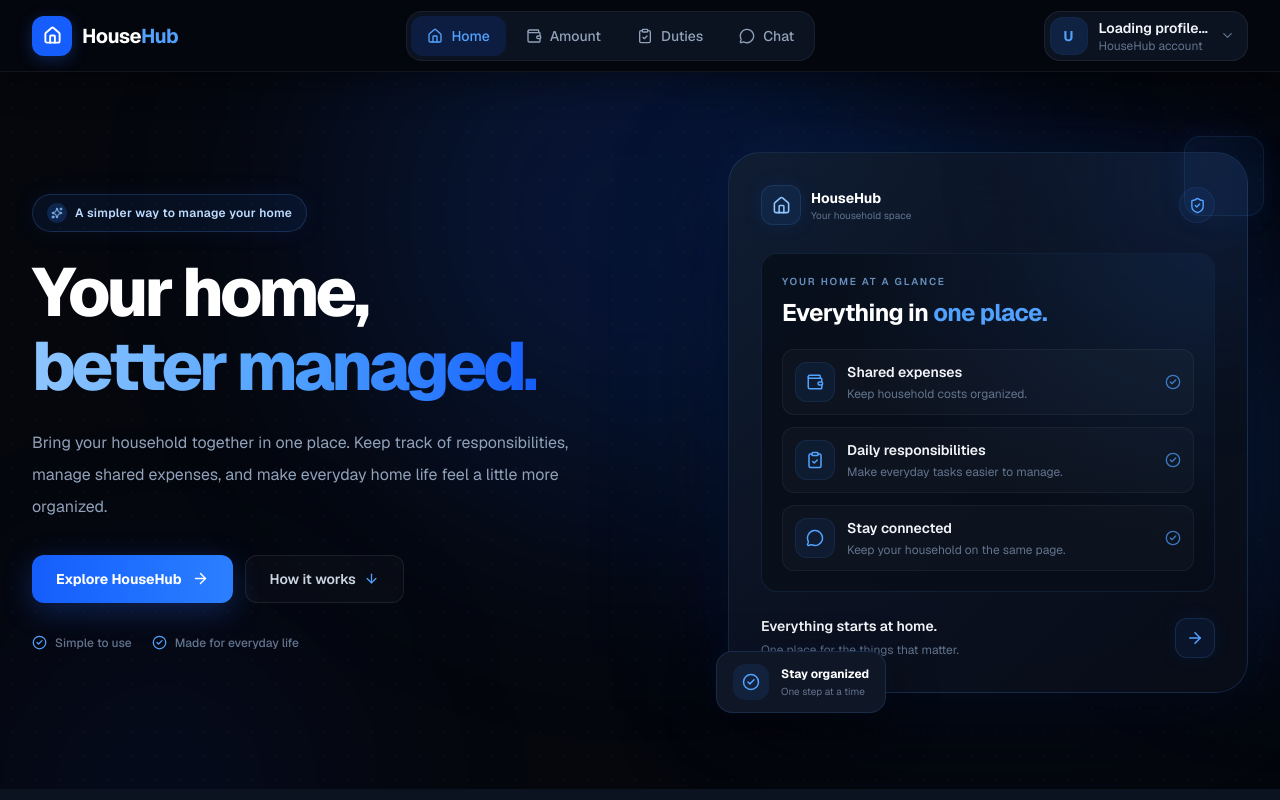
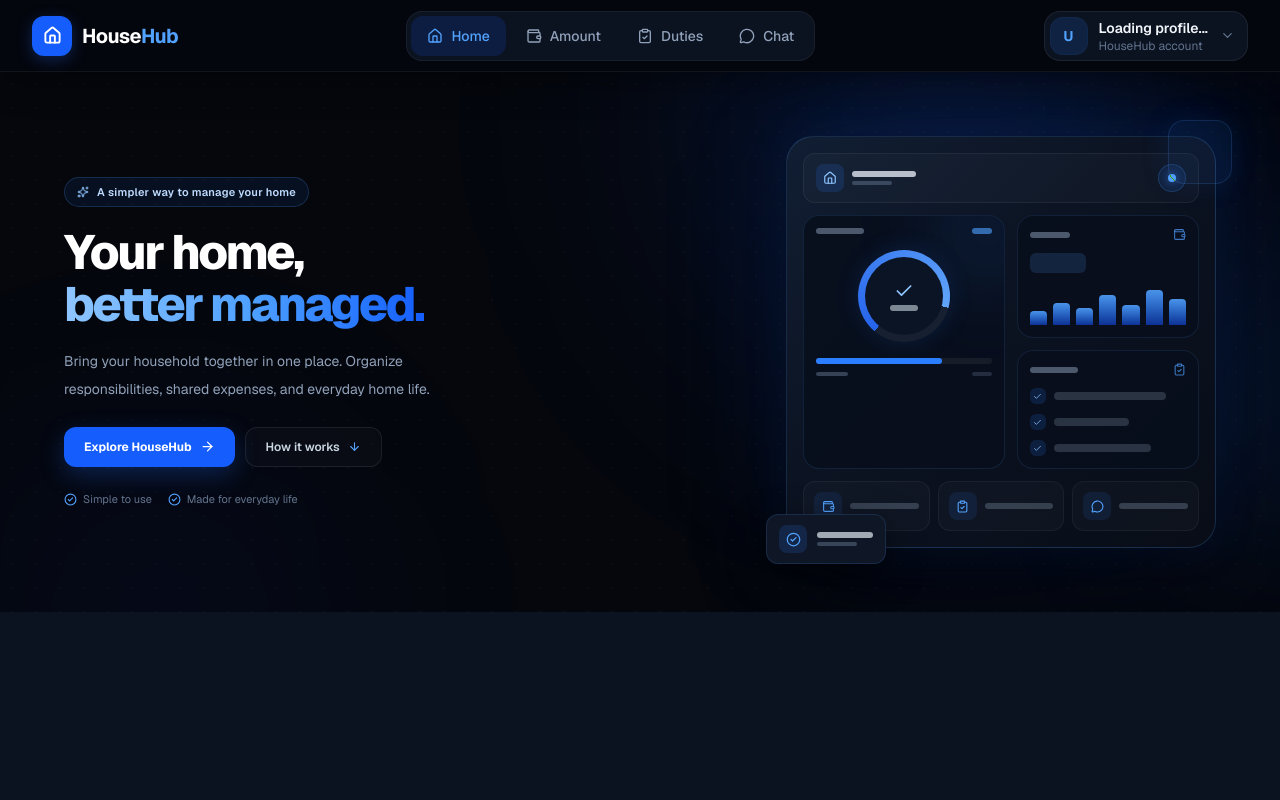
Before and after one commit to petersam6636-web/HouseHub, a Next.js app: page /home in a window 1280 px wide. Built offline with nearby package versions, Linux system fonts and the light colour scheme.

Commit message:
change the hero section

```diff
--- a/components/HeroSection.tsx
+++ b/components/HeroSection.tsx
@@ -3,238 +3,239 @@
 
 import Link from "next/link";
 import {
+  ArrowDown,
   ArrowRight,
-  ArrowDown,
+  Check,
   CheckCircle2,
+  ClipboardCheck,
   House,
-  ShieldCheck,
+  MessageCircle,
   Sparkles,
   Wallet,
-  ClipboardCheck,
-  MessageCircle,
 } from "lucide-react";
 
-const features = [
-  {
-    icon: Wallet,
-    title: "Shared expenses",
-    description: "Keep household costs organized.",
-  },
-  {
-    icon: ClipboardCheck,
-    title: "Daily responsibilities",
-    description: "Make everyday tasks easier to manage.",
-  },
-  {
-    icon: MessageCircle,
-    title: "Stay connected",
-    description: "Keep your household on the same page.",
-  },
+const rooms = [
+  { width: "w-[72%]", height: "h-2" },
+  { width: "w-[48%]", height: "h-2" },
+  { width: "w-[62%]", height: "h-2" },
 ];
+
+const bars = [35, 55, 42, 75, 50, 88, 64];
 
 export default function HeroSection() {
   return (
     <section className="relative isolate w-full overflow-hidden bg-[#05070D] text-white">
-      {/* Blue background atmosphere */}
+      {/* Background atmosphere */}
       <div className="pointer-events-none absolute inset-0 -z-10 overflow-hidden">
-        <div className="absolute -top-40 left-1/2 h-[420px] w-[420px] -translate-x-1/2 rounded-full bg-blue-600/[0.16] blur-[120px] sm:h-[600px] sm:w-[600px]" />
-
-        <div className="absolute -right-40 top-1/3 h-72 w-72 rounded-full bg-blue-500/[0.12] blur-[100px]" />
-
-        <div className="absolute -bottom-40 left-0 h-80 w-80 rounded-full bg-blue-700/[0.10] blur-[120px]" />
+        <div className="absolute -top-48 left-[55%] h-[480px] w-[480px] rounded-full bg-blue-600/[0.15] blur-[130px]" />
+        <div className="absolute -right-40 top-1/3 h-72 w-72 rounded-full bg-blue-500/[0.10] blur-[100px]" />
+        <div className="absolute -bottom-40 left-0 h-80 w-80 rounded-full bg-blue-700/[0.08] blur-[120px]" />
 
         <div className="absolute inset-0 bg-[radial-gradient(circle_at_center,rgba(255,255,255,0.025)_1px,transparent_1px)] [background-size:24px_24px]" />
       </div>
 
-      <div className="mx-auto w-full max-w-[1440px] px-4 pb-16 pt-12 sm:px-6 sm:pb-20 sm:pt-16 lg:px-8 lg:pb-24 lg:pt-20">
-        <div className="mx-auto flex w-full max-w-7xl flex-col items-center gap-12 md:flex-row md:justify-between md:gap-10 lg:gap-16">
-          {/* LEFT: Hero text */}
-          <div className="w-full max-w-2xl text-center md:max-w-[560px] md:flex-1 md:text-left">
-            {/* Trust introduction */}
-            <div className="mb-6 inline-flex items-center gap-2 rounded-full border border-blue-400/20 bg-blue-500/[0.08] px-3.5 py-2 shadow-[0_0_25px_rgba(37,99,235,0.08)]">
-              <span className="flex h-5 w-5 items-center justify-center rounded-full bg-blue-500/20">
-                <Sparkles size={12} className="text-blue-300" />
-              </span>
+      <div className="mx-auto w-full max-w-[1440px] px-4 py-12 sm:px-6 sm:py-14 lg:px-8 lg:py-16">
+        <div className="mx-auto flex w-full max-w-6xl flex-col items-center gap-10 md:flex-row md:justify-between md:gap-8 lg:gap-12">
+          {/* LEFT: Compact hero content */}
+          <div className="w-full max-w-[460px] text-center md:flex-1 md:text-left">
+            <div className="mb-5 inline-flex items-center gap-2 rounded-full border border-blue-400/20 bg-blue-500/[0.08] px-3 py-1.5">
+              <Sparkles size={12} className="text-blue-300" />
 
-              <span className="text-[11px] font-semibold tracking-wide text-blue-200 sm:text-xs">
+              <span className="text-[10px] font-semibold tracking-wide text-blue-200 sm:text-[11px]">
                 A simpler way to manage your home
               </span>
             </div>
 
-            {/* Main heading */}
-            <h1 className="text-[2.65rem] font-extrabold leading-[1.08] tracking-[-0.055em] text-white sm:text-5xl md:text-5xl lg:text-6xl xl:text-[4.25rem]">
+            <h1 className="text-[2.15rem] font-extrabold leading-[1.08] tracking-[-0.05em] text-white sm:text-4xl md:text-[2.65rem] lg:text-5xl">
               Your home,
               <br />
-
               <span className="bg-gradient-to-r from-blue-300 via-blue-400 to-blue-600 bg-clip-text text-transparent">
                 better managed.
               </span>
             </h1>
 
-            {/* Description */}
-            <p className="mx-auto mt-6 max-w-xl text-sm leading-7 text-slate-400 sm:text-base sm:leading-8 md:mx-0">
-              Bring your household together in one place. Keep track of
-              responsibilities, manage shared expenses, and make everyday
-              home life feel a little more organized.
+            <p className="mx-auto mt-4 max-w-[390px] text-[13px] leading-6 text-slate-400 sm:text-sm sm:leading-7 md:mx-0">
+              Bring your household together in one place. Organize
+              responsibilities, shared expenses, and everyday home life.
             </p>
 
-            {/* CTA buttons */}
-            <div className="mt-8 flex flex-col items-center gap-3 sm:flex-row sm:justify-center md:justify-start">
+            {/* Buttons */}
+            <div className="mt-6 flex flex-col items-center gap-2.5 sm:flex-row sm:justify-center md:justify-start">
               <Link
                 href="/home"
-                className="group inline-flex min-h-12 w-full items-center justify-center gap-2.5 rounded-xl bg-gradient-to-r from-blue-600 to-blue-500 px-6 py-3 text-sm font-bold text-white shadow-[0_8px_30px_rgba(37,99,235,0.30)] transition-all duration-300 hover:-translate-y-0.5 hover:from-blue-500 hover:to-blue-400 hover:shadow-[0_15px_40px_rgba(37,99,235,0.40)] active:translate-y-0 sm:w-auto"
+                className="group inline-flex min-h-10 w-full items-center justify-center gap-2 rounded-xl bg-blue-600 px-5 py-2.5 text-xs font-bold text-white shadow-[0_8px_25px_rgba(37,99,235,0.28)] transition-all duration-300 hover:-translate-y-0.5 hover:bg-blue-500 sm:w-auto"
               >
                 Explore HouseHub
-
                 <ArrowRight
-                  size={17}
+                  size={15}
                   className="transition-transform duration-300 group-hover:translate-x-1"
                 />
               </Link>
 
               <a
                 href="#how-it-works"
-                className="inline-flex min-h-12 w-full items-center justify-center gap-2 rounded-xl border border-white/[0.08] bg-white/[0.025] px-6 py-3 text-sm font-semibold text-slate-300 transition-all duration-300 hover:border-blue-400/20 hover:bg-blue-500/[0.06] hover:text-white sm:w-auto"
+                className="inline-flex min-h-10 w-full items-center justify-center gap-2 rounded-xl border border-white/[0.08] bg-white/[0.025] px-5 py-2.5 text-xs font-semibold text-slate-300 transition-all duration-300 hover:border-blue-400/20 hover:bg-blue-500/[0.06] hover:text-white sm:w-auto"
               >
                 How it works
-
-                <ArrowDown size={15} className="text-blue-400" />
+                <ArrowDown size={13} className="text-blue-400" />
               </a>
             </div>
 
-            {/* Trust points */}
-            <div className="mt-8 flex flex-wrap items-center justify-center gap-x-5 gap-y-3 md:justify-start">
-              <div className="flex items-center gap-2 text-xs font-medium text-slate-500">
-                <CheckCircle2 size={15} className="text-blue-400" />
+            {/* Small trust points */}
+            <div className="mt-6 flex flex-wrap items-center justify-center gap-x-4 gap-y-2 md:justify-start">
+              <div className="flex items-center gap-1.5 text-[11px] text-slate-500">
+                <CheckCircle2 size={13} className="text-blue-400" />
                 Simple to use
               </div>
 
-              <div className="flex items-center gap-2 text-xs font-medium text-slate-500">
-                <CheckCircle2 size={15} className="text-blue-400" />
+              <div className="flex items-center gap-1.5 text-[11px] text-slate-500">
+                <CheckCircle2 size={13} className="text-blue-400" />
                 Made for everyday life
               </div>
             </div>
           </div>
 
-          {/* RIGHT: HouseHub feature visual */}
-          <div className="relative mx-auto w-full max-w-lg md:mx-0 md:max-w-[460px] md:flex-1 lg:max-w-[520px]">
-            {/* Outer blue glow */}
-            <div className="pointer-events-none absolute inset-0 scale-90 rounded-[3rem] bg-blue-600/[0.18] blur-[90px]" />
+          {/* RIGHT: Decorative dashboard visual */}
+          <div className="relative mx-auto w-full max-w-[390px] md:mx-0 md:flex-1 lg:max-w-[430px]">
+            {/* Blue glow */}
+            <div className="pointer-events-none absolute inset-4 rounded-[2.5rem] bg-blue-600/[0.20] blur-[65px]" />
 
-            {/* Main visual card */}
-            <div className="relative overflow-hidden rounded-[2rem] border border-blue-400/[0.16] bg-gradient-to-br from-[#101D32]/95 via-[#0B1220]/95 to-[#080D17]/95 p-5 shadow-[0_30px_100px_rgba(0,0,0,0.65),0_0_60px_rgba(37,99,235,0.12)] backdrop-blur-2xl sm:p-7 lg:p-8">
-              {/* Decorative blue light */}
-              <div className="pointer-events-none absolute -right-24 -top-24 h-64 w-64 rounded-full bg-blue-500/[0.12] blur-[80px]" />
-
-              {/* Card header */}
-              <div className="relative mb-7 flex items-center justify-between">
-                <div className="flex items-center gap-2.5">
-                  <div className="flex h-10 w-10 items-center justify-center rounded-xl border border-blue-400/15 bg-blue-500/10 text-blue-300 shadow-[0_0_20px_rgba(37,99,235,0.12)]">
-                    <House size={19} />
+            {/* Main dashboard frame */}
+            <div className="relative rounded-[1.7rem] border border-blue-400/[0.18] bg-gradient-to-br from-[#111E33] via-[#0B1220] to-[#080D17] p-3.5 shadow-[0_25px_80px_rgba(0,0,0,0.6),0_0_45px_rgba(37,99,235,0.12)] sm:p-4">
+              {/* Decorative top bar */}
+              <div className="mb-3 flex items-center justify-between rounded-xl border border-white/[0.06] bg-white/[0.025] px-3 py-2.5">
+                <div className="flex items-center gap-2">
+                  <div className="flex h-7 w-7 items-center justify-center rounded-lg bg-blue-500/15 text-blue-300">
+                    <House size={14} />
                   </div>
 
-                  <div>
-                    <p className="text-sm font-bold text-white">
-                      HouseHub
-                    </p>
-
-                    <p className="text-[10px] text-slate-500">
-                      Your household space
-                    </p>
+                  <div className="space-y-1">
+                    <div className="h-1.5 w-16 rounded-full bg-slate-200/80" />
+                    <div className="h-1 w-10 rounded-full bg-slate-500/50" />
                   </div>
                 </div>
 
-                <div className="flex h-9 w-9 items-center justify-center rounded-full border border-blue-400/10 bg-blue-500/[0.06]">
-                  <ShieldCheck size={17} className="text-blue-400" />
+                <div className="flex h-7 w-7 items-center justify-center rounded-full border border-blue-400/20 bg-blue-500/10">
+                  <span className="h-2 w-2 rounded-full bg-blue-400 shadow-[0_0_10px_rgba(59,130,246,0.8)]" />
                 </div>
               </div>
 
-              {/* Main feature panel */}
-              <div className="relative overflow-hidden rounded-2xl border border-blue-400/[0.12] bg-[#080E1A]/80 p-4 sm:p-5">
-                <div className="pointer-events-none absolute inset-0 bg-[radial-gradient(ellipse_at_top_right,rgba(59,130,246,0.14),transparent_60%)]" />
+              {/* Dashboard body */}
+              <div className="grid grid-cols-[1.05fr_0.95fr] gap-3">
+                {/* Progress card */}
+                <div className="relative overflow-hidden rounded-2xl border border-blue-400/[0.13] bg-[#080F1C]/90 p-3">
+                  <div className="absolute -right-10 -top-10 h-28 w-28 rounded-full bg-blue-500/[0.12] blur-2xl" />
 
-                <div className="relative mb-5">
-                  <p className="text-[10px] font-semibold uppercase tracking-[0.18em] text-blue-300/70">
-                    Your home at a glance
-                  </p>
+                  <div className="relative mb-3 flex items-center justify-between">
+                    <div className="h-1.5 w-12 rounded-full bg-slate-400/50" />
+                    <div className="h-1.5 w-5 rounded-full bg-blue-400/60" />
+                  </div>
 
-                  <h2 className="mt-2 text-xl font-bold tracking-tight text-white sm:text-2xl">
-                    Everything in
-                    <span className="text-blue-400"> one place.</span>
-                  </h2>
+                  <div className="relative flex items-center justify-center py-1">
+                    <div className="relative flex h-[92px] w-[92px] items-center justify-center rounded-full bg-[conic-gradient(from_220deg,#2563eb_0deg,#60a5fa_245deg,rgba(30,41,59,0.65)_245deg,rgba(30,41,59,0.65)_360deg)] shadow-[0_0_24px_rgba(37,99,235,0.16)]">
+                      <div className="absolute inset-[7px] rounded-full bg-[#0B1424]" />
+
+                      <div className="relative flex flex-col items-center gap-1">
+                        <Check size={20} className="text-blue-300" />
+                        <div className="h-1.5 w-7 rounded-full bg-slate-300/60" />
+                      </div>
+                    </div>
+                  </div>
+
+                  <div className="relative mt-3 space-y-2">
+                    <div className="h-1.5 w-full rounded-full bg-white/[0.06]">
+                      <div className="h-full w-[72%] rounded-full bg-blue-500" />
+                    </div>
+                    <div className="flex justify-between">
+                      <div className="h-1 w-8 rounded-full bg-slate-500/50" />
+                      <div className="h-1 w-5 rounded-full bg-slate-500/30" />
+                    </div>
+                  </div>
                 </div>
 
-                {/* Feature rows */}
-                <div className="relative space-y-3">
-                  {features.map((feature) => {
-                    const Icon = feature.icon;
+                {/* Mini activity card */}
+                <div className="flex flex-col gap-3">
+                  <div className="rounded-2xl border border-blue-400/[0.12] bg-[#080F1C]/90 p-3">
+                    <div className="mb-3 flex items-center justify-between">
+                      <div className="h-1.5 w-10 rounded-full bg-slate-400/50" />
+                      <Wallet size={13} className="text-blue-400/70" />
+                    </div>
 
-                    return (
-                      <div
-                        key={feature.title}
-                        className="group flex items-center gap-3 rounded-xl border border-white/[0.05] bg-white/[0.025] p-3 transition-all duration-300 hover:border-blue-400/15 hover:bg-blue-500/[0.05]"
-                      >
-                        <div className="flex h-10 w-10 shrink-0 items-center justify-center rounded-xl border border-blue-400/10 bg-blue-500/[0.08] text-blue-400 transition-transform duration-300 group-hover:scale-105">
-                          <Icon size={18} />
+                    <div className="h-5 w-14 rounded-md bg-blue-400/15" />
+
+                    <div className="mt-3 flex h-10 items-end gap-1.5">
+                      {bars.map((height, index) => (
+                        <div
+                          key={index}
+                          className="flex-1 rounded-t-sm bg-gradient-to-t from-blue-700/60 to-blue-400/90"
+                          style={{ height: `${height}%` }}
+                        />
+                      ))}
+                    </div>
+                  </div>
+
+                  <div className="rounded-2xl border border-blue-400/[0.12] bg-[#080F1C]/90 p-3">
+                    <div className="mb-3 flex items-center justify-between">
+                      <div className="h-1.5 w-12 rounded-full bg-slate-400/50" />
+                      <ClipboardCheck size={13} className="text-blue-400/70" />
+                    </div>
+
+                    <div className="space-y-2.5">
+                      {rooms.map((room, index) => (
+                        <div key={index} className="flex items-center gap-2">
+                          <div className="flex h-4 w-4 items-center justify-center rounded-md bg-blue-500/15">
+                            <Check size={9} className="text-blue-300" />
+                          </div>
+
+                          <div
+                            className={`${room.width} ${room.height} rounded-full bg-slate-400/25`}
+                          />
                         </div>
-
-                        <div className="min-w-0">
-                          <p className="text-xs font-semibold text-slate-100 sm:text-sm">
-                            {feature.title}
-                          </p>
-
-                          <p className="mt-1 text-[10px] leading-4 text-slate-500 sm:text-xs">
-                            {feature.description}
-                          </p>
-                        </div>
-
-                        <CheckCircle2
-                          size={16}
-                          className="ml-auto shrink-0 text-blue-400/70"
-                        />
-                      </div>
-                    );
-                  })}
+                      ))}
+                    </div>
+                  </div>
                 </div>
               </div>
 
-              {/* Bottom message */}
-              <div className="relative mt-6 flex items-center justify-between gap-4">
-                <div>
-                  <p className="text-sm font-semibold text-slate-100">
-                    Everything starts at home.
-                  </p>
-
-                  <p className="mt-1 text-xs leading-5 text-slate-500">
-                    One place for the things that matter.
-                  </p>
+              {/* Bottom visual tiles */}
+              <div className="mt-3 grid grid-cols-3 gap-2">
+                <div className="flex items-center gap-2 rounded-xl border border-white/[0.05] bg-white/[0.025] p-2.5">
+                  <div className="flex h-7 w-7 items-center justify-center rounded-lg bg-blue-500/10">
+                    <Wallet size={13} className="text-blue-400" />
+                  </div>
+                  <div className="h-1.5 flex-1 rounded-full bg-slate-400/30" />
                 </div>
 
-                <div className="flex h-10 w-10 shrink-0 items-center justify-center rounded-xl border border-blue-400/15 bg-blue-500/[0.08] shadow-[0_0_20px_rgba(37,99,235,0.08)]">
-                  <ArrowRight size={18} className="text-blue-400" />
+                <div className="flex items-center gap-2 rounded-xl border border-white/[0.05] bg-white/[0.025] p-2.5">
+                  <div className="flex h-7 w-7 items-center justify-center rounded-lg bg-blue-500/10">
+                    <ClipboardCheck size={13} className="text-blue-400" />
+                  </div>
+                  <div className="h-1.5 flex-1 rounded-full bg-slate-400/30" />
+                </div>
+
+                <div className="flex items-center gap-2 rounded-xl border border-white/[0.05] bg-white/[0.025] p-2.5">
+                  <div className="flex h-7 w-7 items-center justify-center rounded-lg bg-blue-500/10">
+                    <MessageCircle size={13} className="text-blue-400" />
+                  </div>
+                  <div className="h-1.5 flex-1 rounded-full bg-slate-400/30" />
                 </div>
               </div>
             </div>
 
-            {/* Floating trust indicator */}
-            <div className="absolute -bottom-5 -left-3 hidden items-center gap-3 rounded-2xl border border-blue-400/15 bg-[#101827]/95 px-4 py-3 shadow-[0_15px_45px_rgba(0,0,0,0.55),0_0_25px_rgba(37,99,235,0.08)] backdrop-blur-xl sm:flex">
-              <div className="flex h-9 w-9 items-center justify-center rounded-xl bg-blue-500/10">
-                <CheckCircle2 size={18} className="text-blue-400" />
+            {/* Floating blue accent */}
+            <div className="pointer-events-none absolute -right-3 -top-3 h-14 w-14 rounded-2xl border border-blue-400/15 bg-blue-500/[0.08] shadow-[0_0_30px_rgba(37,99,235,0.12)] sm:-right-4 sm:-top-4 sm:h-16 sm:w-16" />
+
+            {/* Floating status tile */}
+            <div className="absolute -bottom-4 -left-3 flex items-center gap-2.5 rounded-xl border border-blue-400/15 bg-[#101827]/95 px-3 py-2.5 shadow-[0_12px_35px_rgba(0,0,0,0.5)] backdrop-blur-xl sm:-left-5">
+              <div className="flex h-7 w-7 items-center justify-center rounded-lg bg-blue-500/15">
+                <CheckCircle2 size={15} className="text-blue-400" />
               </div>
 
-              <div>
-                <p className="text-xs font-bold text-white">
-                  Stay organized
-                </p>
-
-                <p className="mt-0.5 text-[10px] text-slate-500">
-                  One step at a time
-                </p>
+              <div className="space-y-1">
+                <div className="h-1.5 w-14 rounded-full bg-slate-200/70" />
+                <div className="h-1 w-10 rounded-full bg-slate-500/50" />
               </div>
             </div>
-
-            {/* Decorative corner accent */}
-            <div className="pointer-events-none absolute -right-3 -top-3 h-16 w-16 rounded-2xl border border-blue-400/10 bg-blue-500/[0.06] shadow-[0_0_30px_rgba(37,99,235,0.08)] sm:-right-4 sm:-top-4 sm:h-20 sm:w-20" />
           </div>
         </div>
       </div>
```
